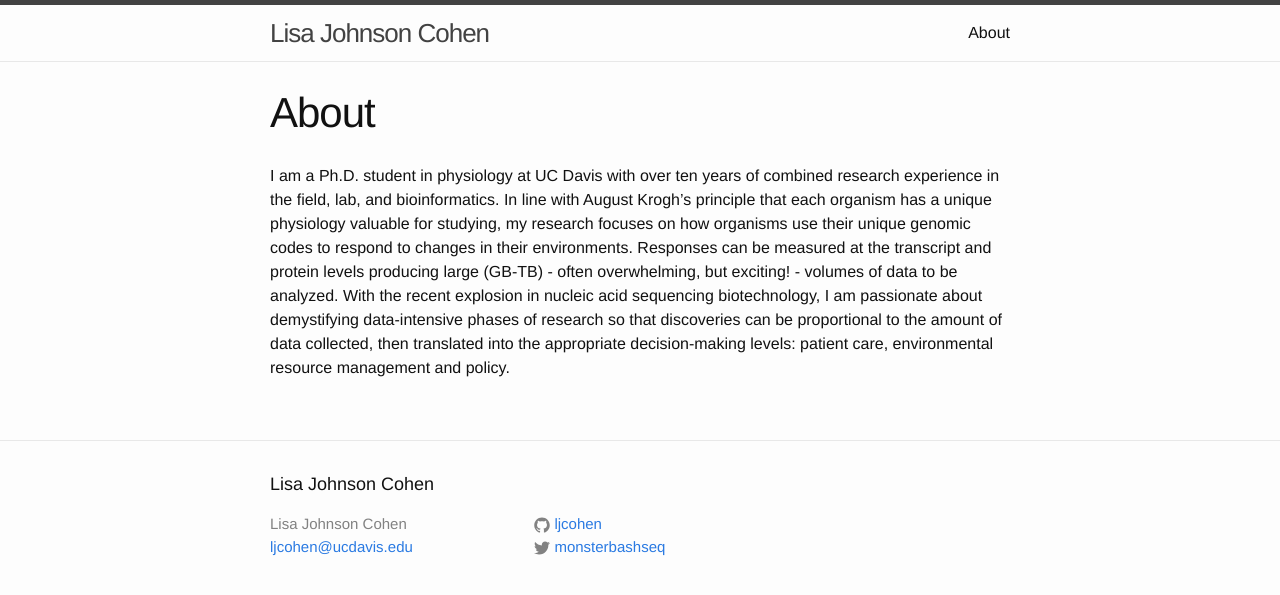
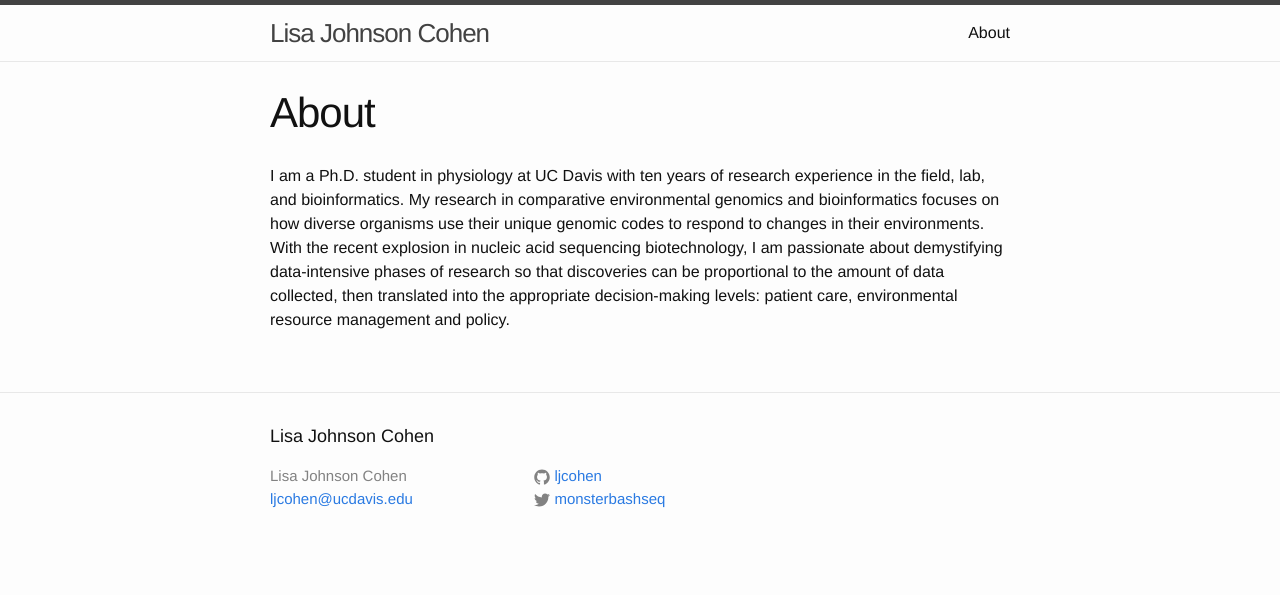
Before and after one commit to johnsolk/ljcohen.github.io_old, a Jekyll site: the page built from about.md, in a window 1280 px wide. Shown: the top 595 px of the page. Built offline with Jekyll 4.4.1, drawn with Linux system fonts in a browser that asks for light colours.

Commit message:
changes to about

```diff
--- a/about.md
+++ b/about.md
@@ -4,4 +4,4 @@
 permalink: /about/
 ---
 
-I am a Ph.D. student in physiology at UC Davis with over ten years of combined research experience in the field, lab, and bioinformatics. In line with August Krogh's principle that each organism has a unique physiology valuable for studying, my research focuses on how organisms use their unique genomic codes to respond to changes in their environments. Responses can be measured at the transcript and protein levels producing large (GB-TB) - often overwhelming, but exciting! - volumes of data to be analyzed. With the recent explosion in nucleic acid sequencing biotechnology, I am passionate about demystifying data-intensive phases of research so that discoveries can be proportional to the amount of data collected, then translated into the appropriate decision-making levels: patient care, environmental resource management and policy.
+I am a Ph.D. student in physiology at UC Davis with ten years of research experience in the field, lab, and bioinformatics. My research in comparative environmental genomics and bioinformatics focuses on how diverse organisms use their unique genomic codes to respond to changes in their environments. With the recent explosion in nucleic acid sequencing biotechnology, I am passionate about demystifying data-intensive phases of research so that discoveries can be proportional to the amount of data collected, then translated into the appropriate decision-making levels: patient care, environmental resource management and policy.
```
